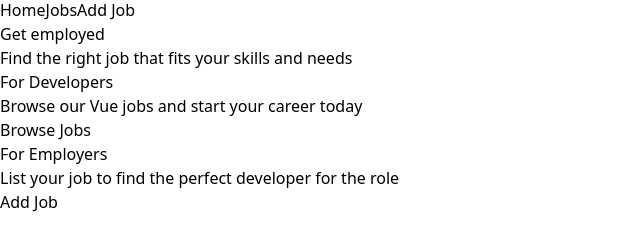
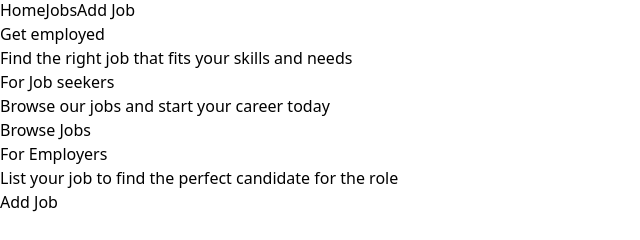
Before and after one commit to Mogle7Arkad/get-hired, a Vue app: page / in a window 1280 px wide. Shown: the part 266-506 px from the top of the page, without its empty margins (0-640 px from the left). Built offline with nearby package versions, Linux system fonts and the light colour scheme.

Commit message:
edit a little write up

```diff
--- a/src/components/HomeCard.vue
+++ b/src/components/HomeCard.vue
@@ -7,9 +7,9 @@ import Card from './Card.vue';
       <div class="container-xl lg:container m-auto">
         <div class="grid grid-cols-1 md:grid-cols-2 gap-4 p-4 rounded-lg">
           <Card>
-            <h2 class="text-2xl font-bold">For Developers</h2>
+            <h2 class="text-2xl font-bold">For Job seekers</h2>
             <p class="mt-2 mb-4">
-              Browse our Vue jobs and start your career today
+              Browse our jobs and start your career today
             </p>
             <a
               href="jobs.html"
@@ -21,7 +21,7 @@ import Card from './Card.vue';
           <Card>
             <h2 class="text-2xl font-bold">For Employers</h2>
             <p class="mt-2 mb-4">
-              List your job to find the perfect developer for the role
+              List your job to find the perfect candidate for the role
             </p>
             <a
               href="add-job.html"
```
